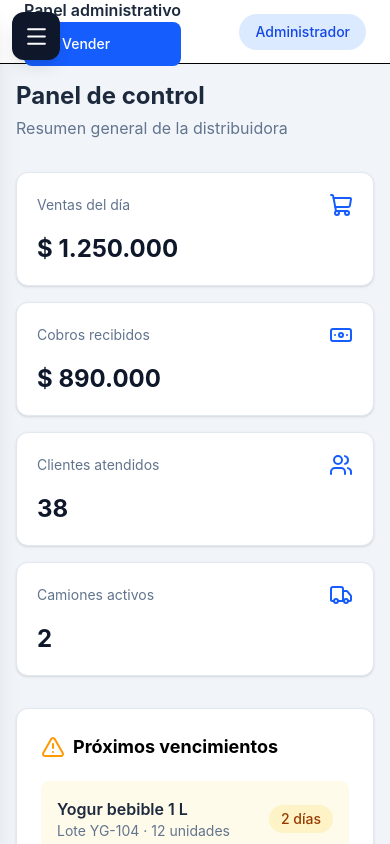
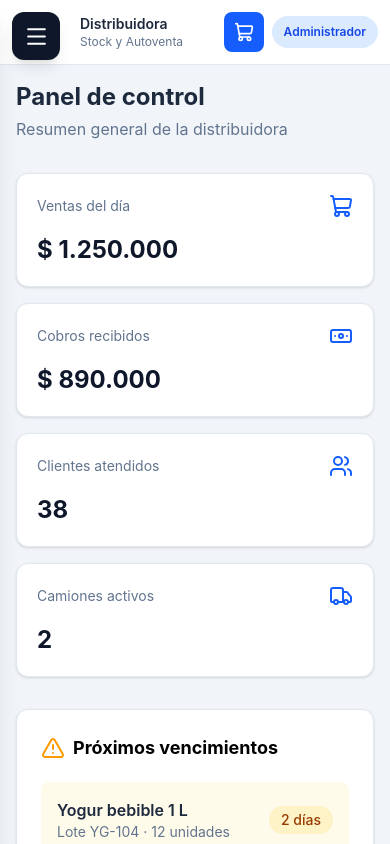
Before and after one commit to victor-desarrollador/distribuidora-stock-rutas, a React (Vite) app in the folder apps/web/: page /login in a window 390 px wide. Both pictures are taken after a click on the button "Ingresar al sistema". Shown: the top 844 px of the page. Built offline with nearby package versions, Linux system fonts and the light colour scheme.

Commit message:
fix: corregir encabezado responsive para celulares

```diff
--- a/apps/web/src/components/layout/AppLayout.tsx
+++ b/apps/web/src/components/layout/AppLayout.tsx
@@ -1,36 +1,76 @@
+
 import type { ReactNode } from "react";
-import Sidebar from "./Sidebar";
 import { Link } from "react-router-dom";
 import { ShoppingCart } from "lucide-react";
+
+import Sidebar from "./Sidebar";
+import { useAuth } from "../../AuthContext";
 
 type Props = {
   children: ReactNode;
 };
 
 export default function AppLayout({ children }: Props) {
+  const { usuario } = useAuth();
+
+  const nombreRol =
+    usuario?.rol === "administrador"
+      ? "Administrador"
+      : usuario?.rol === "vendedor"
+        ? "Vendedor"
+        : usuario?.rol === "deposito"
+          ? "Depósito"
+          : "Sin sesión";
+
+  const puedeVender =
+    usuario?.rol === "administrador" ||
+    usuario?.rol === "vendedor";
+
   return (
     <div className="min-h-screen bg-slate-100 md:flex">
       <Sidebar />
 
       <div className="min-w-0 flex-1">
-        <header className="flex h-16 items-center justify-between border-b bg-white px-6">
-          <span className="font-semibold text-slate-800">
-            Panel administrativo
-            <Link
-              to="/autoventa"
-              className="flex min-h-11 items-center gap-2 rounded-lg bg-blue-600 px-3 text-sm font-medium text-white md:hidden"
-            >
-              <ShoppingCart size={18} />
-              Vender
-            </Link>
-          </span>
+        {/* ENCABEZADO ADAPTADO A CELULAR */}
+        <header className="flex min-h-16 items-center justify-between gap-2 border-b border-slate-200 bg-white py-3 pl-20 pr-3 sm:pr-5 md:pl-6 md:pr-8">
+          <div className="min-w-0">
+            <p className="truncate text-sm font-semibold text-slate-800 sm:text-base">
+              <span className="md:hidden">
+                Distribuidora
+              </span>
 
-          <div className="rounded-full bg-blue-100 px-4 py-2 text-sm font-medium text-blue-700">
-            Administrador
+              <span className="hidden md:inline">
+                Panel administrativo
+              </span>
+            </p>
+
+            <p className="text-xs text-slate-500 md:hidden">
+              Stock y Autoventa
+            </p>
+          </div>
+
+          <div className="flex shrink-0 items-center gap-2">
+            {/* ACCESO RÁPIDO A VENTAS EN CELULAR */}
+            {puedeVender && (
+              <Link
+                to="/autoventa"
+                aria-label="Ir a Autoventa"
+                title="Ir a Autoventa"
+                className="flex h-10 w-10 items-center justify-center rounded-lg bg-blue-600 text-white hover:bg-blue-700 md:hidden"
+              >
+                <ShoppingCart size={20} />
+              </Link>
+            )}
+
+            {/* ROL DEL USUARIO CONECTADO */}
+            <span className="rounded-full bg-blue-100 px-3 py-2 text-xs font-semibold text-blue-700 sm:text-sm">
+              {nombreRol}
+            </span>
           </div>
         </header>
 
-        <main className="p-4 md:p-8">
+        {/* CONTENIDO PRINCIPAL */}
+        <main className="min-w-0 p-4 md:p-8">
           {children}
         </main>
       </div>
```
